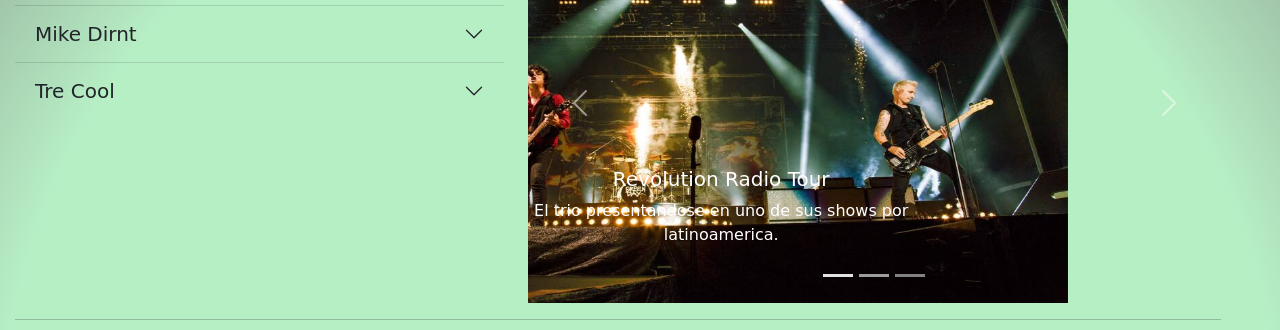
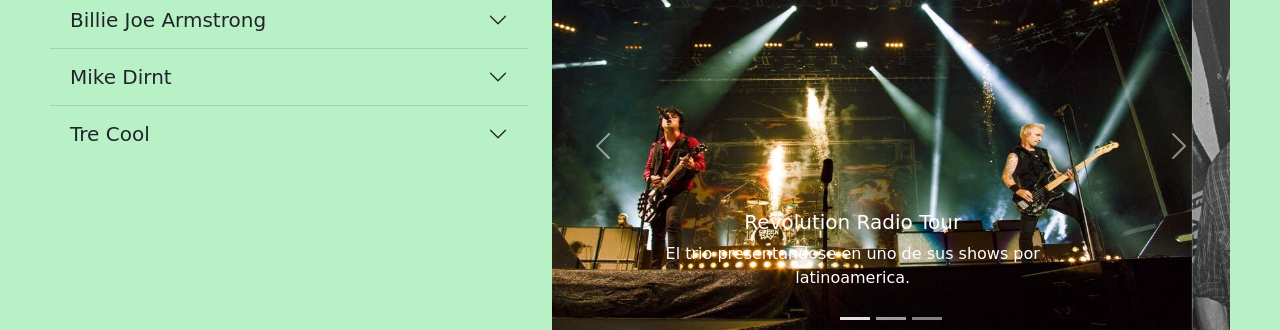
Before and after one commit to davidschupauk/GreenDay-Schupauk, a website: page index.html in a window 1280 px wide. Shown: the part 362-692 px from the top of the page. Drawn offline with nearby package versions, Linux system fonts and the light colour scheme; a web font is replaced by a local one.

Commit message:
Version 22-7

```diff
--- a/index.html
+++ b/index.html
@@ -9,7 +9,6 @@
     <meta name="keywords" content="Green Day, Musica, Punk, Rock, Spotify, Historia, Banda">
     <meta http-equiv="Content-Type" content="text/html; charset=utf-8"/>
     <link rel="preconnect" href="https://fonts.gstatic.com">
-    <link rel="stylesheet" href="https://maxcdn.bootstrapcdn.com/bootstrap/4.1.3/css/bootstrap.min.css">
     <link href="https://maxcdn.bootstrapcdn.com/font-awesome/4.7.0/css/font-awesome.min.css" rel="stylesheet" >
     <link href="https://fonts.googleapis.com/css2?family=Odibee+Sans&display=swap" rel="stylesheet">
     <link href="https://cdn.jsdelivr.net/npm/bootstrap@5.0.2/dist/css/bootstrap.min.css" rel="stylesheet" integrity="sha384-EVSTQN3/azprG1Anm3QDgpJLIm9Nao0Yz1ztcQTwFspd3yD65VohhpuuCOmLASjC" crossorigin="anonymous">
@@ -42,8 +41,7 @@
     <!--Comienzo articulos-->
     <section id="bloqueIndex">
 
-      <hr class="featurette-divider">
-
+    <hr class="featurette-divider">
     <div class="row featurette">
       <div class="col-md-5">
         <h2 class="featurette-heading">Integrantes<span class="text-muted">El trio principal</span></h2>
@@ -169,8 +167,8 @@
                   </ul>
                 </div>
               </div>
-              <div class="row">
-                <div class="col-md-12 copy">
+          <div class="row">
+              <div class="col-md-12 copy">
                   <p class="text-center">&copy; Copyright 2021 - Green Day.  All rights reserved.</p>
                 </div>
               </div>
@@ -179,10 +177,9 @@
             </div>
           </div>
         </footer>
-
-        <script src="https://cdn.jsdelivr.net/npm/bootstrap@5.0.2/dist/js/bootstrap.bundle.min.js" integrity="sha384-MrcW6ZMFYlzcLA8Nl+NtUVF0sA7MsXsP1UyJoMp4YLEuNSfAP+JcXn/tWtIaxVXM" crossorigin="anonymous"></script>
-        <script src="https://ajax.googleapis.com/ajax/libs/jquery/3.3.1/jquery.min.js"></script>
         <script src="https://cdnjs.cloudflare.com/ajax/libs/popper.js/1.14.3/umd/popper.min.js"></script>
         <script src="https://maxcdn.bootstrapcdn.com/bootstrap/4.1.3/js/bootstrap.min.js"></script>
-      </body>
-      </html>
+        <script src="https://ajax.googleapis.com/ajax/libs/jquery/3.3.1/jquery.min.js"></script>
+        <script src="https://cdn.jsdelivr.net/npm/bootstrap@5.0.2/dist/js/bootstrap.bundle.min.js" integrity="sha384-MrcW6ZMFYlzcLA8Nl+NtUVF0sA7MsXsP1UyJoMp4YLEuNSfAP+JcXn/tWtIaxVXM" crossorigin="anonymous"></script>
+    </body>
+</html>
--- a/scss/estiloProyectoPPP.SCSS
+++ b/scss/estiloProyectoPPP.SCSS
@@ -1,6 +1,5 @@
 
 /*FOOTER*/
-
 footer {
     background: black;
     a {
@@ -112,10 +111,12 @@ $title-color: #25A244;
 }
 
 body{
-    background-image: radial-gradient(circle, rgba(183,239,197,1) 62%, rgba(124,124,124,1) 100%);
+    background-color: rgba(185,241,199,1);
     font-family: 'Odibee Sans', cursive;
 }
 header{
+    background: rgb(185,241,199);
+    background: linear-gradient(0deg, rgba(185,241,199,1) 47%, rgba(0,0,0,1) 100%);
     display: flex;
     width: 100%;
     align-items: center;
@@ -158,9 +159,9 @@ h2{
 
 
     #bloqueIndex{
-        width: 95%;
-        padding: 5px;
-        margin: 10px;
+        width: 100%;
+        padding: 50px;
+        margin: 0px;
     }
 
     #formContacto{
@@ -293,9 +294,9 @@ h2{
     }
 
     #bloqueIndex{
-            width: 95%;
-            padding: 5px;
-            margin: 10px;
+        width: 100%;
+        padding: 50px;
+        margin: 0px;
     }
 
     .articuloUno{
@@ -463,9 +464,9 @@ h2{
 
 
     #bloqueIndex{
-        width: 95%;
-        padding: 5px;
-        margin: 10px;
+        width: 100%;
+        padding: 50px;
+        margin: 0px;
     }
 
     #formContacto{
```
Also changed, not shown: css/estiloProyecto.css.
